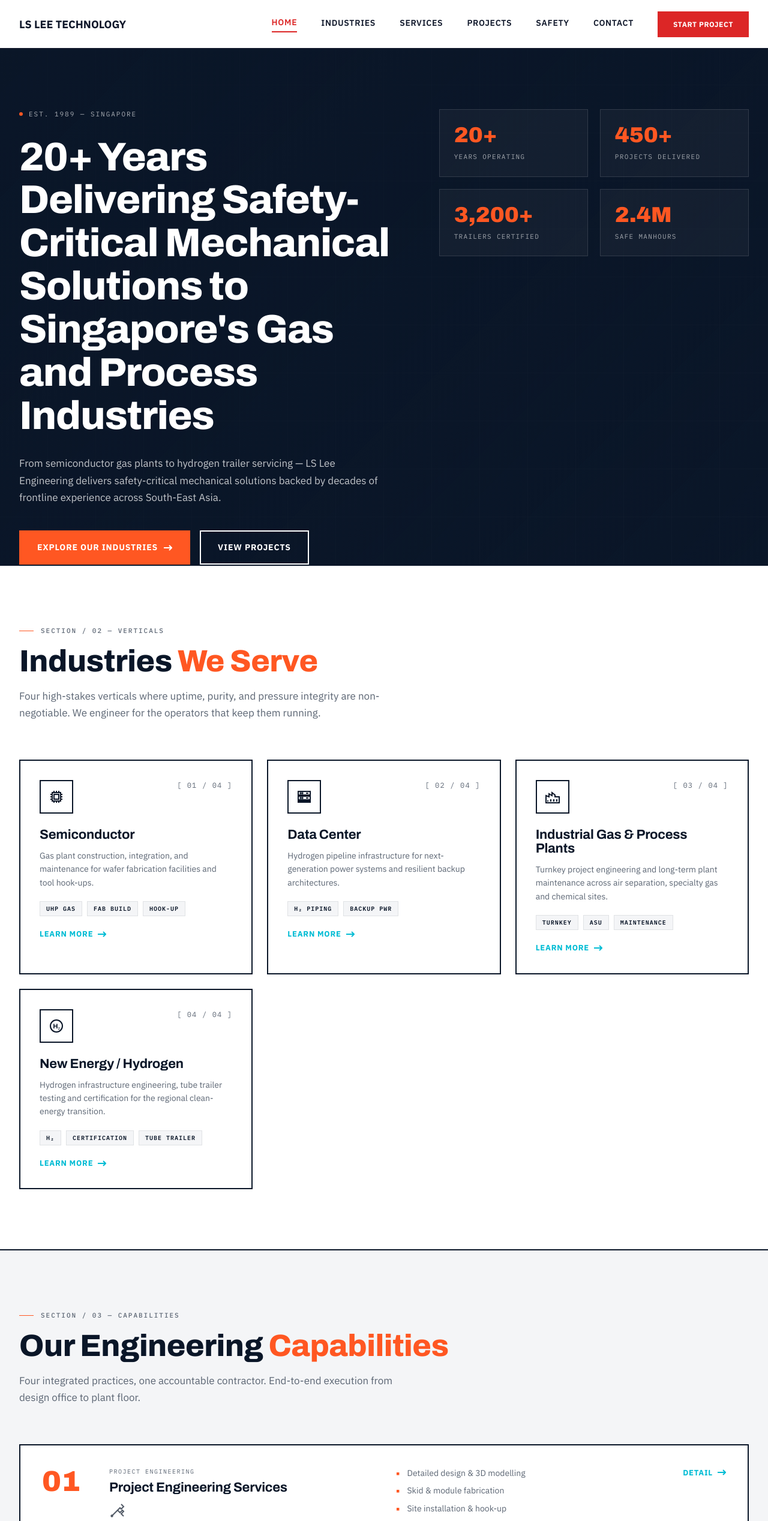
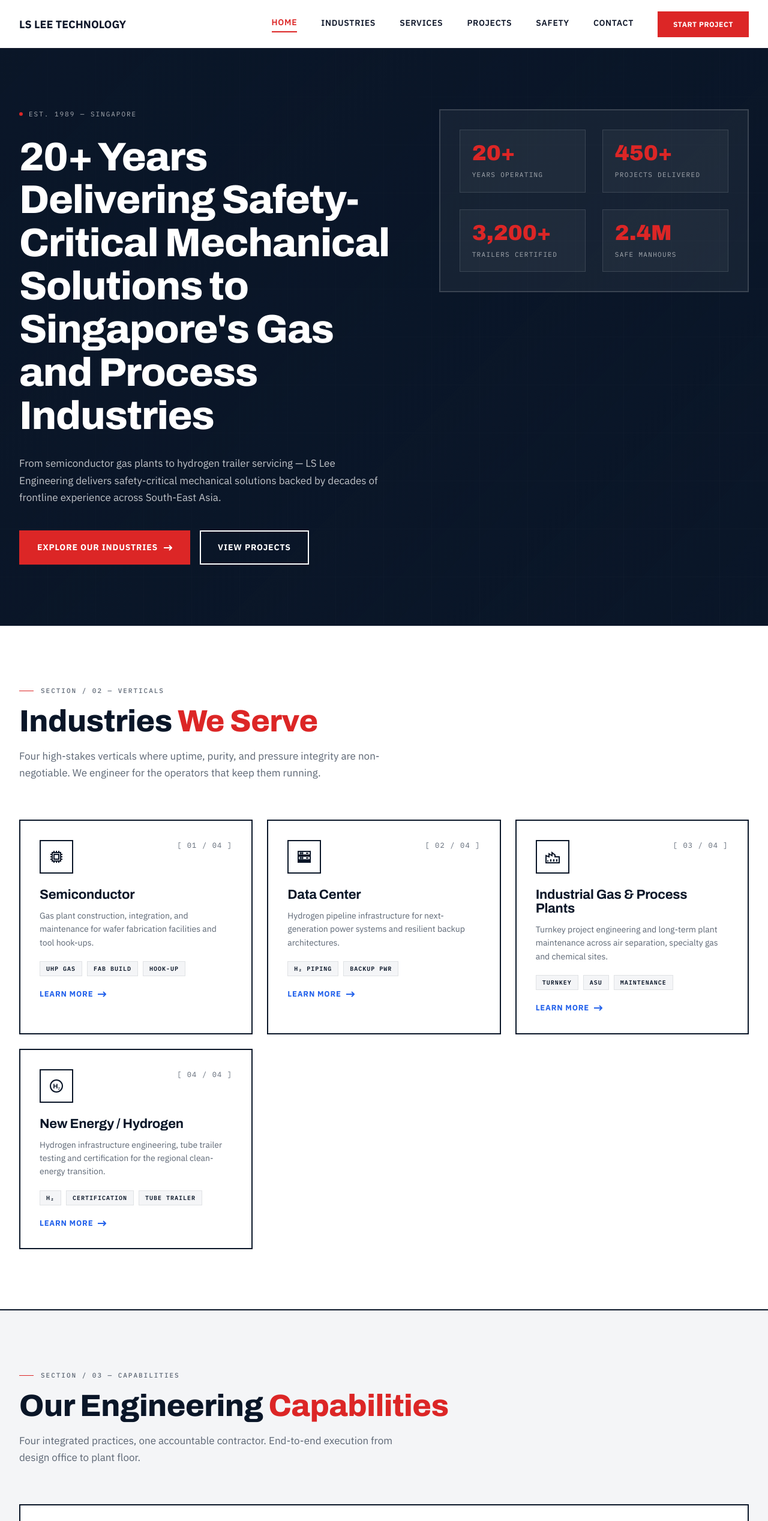
Before and after one commit to lsleewebsite/LS-LEE-TECH-2, a React (Vite) app: page /Industries#/Home in a window 1280 px wide. Shown: the top 2535 px of the page at 60% size. Built offline with nearby package versions, Linux system fonts and the light colour scheme.

Commit message:
Update index.css

```diff
--- a/src/index.css
+++ b/src/index.css
@@ -3,9 +3,9 @@
 :root {
   --navy: #0A1628;
   --navy-2: #0F1E36;
-  --orange: #FF5722;
-  --orange-2: #E64A19;
-  --teal: #00BCD4;
+  --red: #DC2626;
+  --red-2: #B91C1C;
+  --blue: #2563EB;
   --ink: #0A1628;
   --paper: #FFFFFF;
   --paper-2: #F4F5F7;
@@ -38,13 +38,11 @@
 button { font-family: inherit; cursor: pointer; }
 a { color: inherit; text-decoration: none; }
 img { max-width: 100%; display: block; }
-::selection { background: var(--orange); color: white; }
+::selection { background: var(--red); color: white; }
 
-/* Layout */
 .wrap { max-width: 1360px; margin: 0 auto; padding: 0 32px; }
 @media (max-width: 720px) { .wrap { padding: 0 20px; } }
 
-/* Section */
 .section { padding: 100px 0; border-bottom: 2px solid var(--ink); }
 .section.gray { background: var(--paper-2); }
 .section.dark { background: var(--navy); color: var(--paper); }
@@ -60,13 +58,13 @@
   margin-bottom: 16px;
   color: var(--muted);
 }
-.sec-eyebrow .bar { width: 24px; height: 1px; background: var(--orange); }
+.sec-eyebrow .bar { width: 24px; height: 1px; background: var(--red); }
 .sec-head h2 {
   font-size: clamp(36px, 4vw, 56px);
   font-weight: 800;
   margin-bottom: 16px;
 }
-.sec-head .accent { color: var(--orange); }
+.sec-head .accent { color: var(--red); }
 .sec-intro {
   font-size: 17px;
   color: var(--muted);
@@ -74,7 +72,6 @@
   line-height: 1.65;
 }
 
-/* Buttons */
 .btn {
   display: inline-flex; align-items: center; gap: 10px;
   padding: 16px 28px;
@@ -82,10 +79,10 @@
   border: 2px solid transparent; transition: all 0.15s;
   font-family: 'IBM Plex Sans', sans-serif;
 }
-.btn-primary { background: var(--orange); color: white; border-color: var(--orange); }
+.btn-primary { background: var(--red); color: white; border-color: var(--red); }
 .btn-primary:hover {
-  background: var(--orange-2);
-  border-color: var(--orange-2);
+  background: var(--red-2);
+  border-color: var(--red-2);
   transform: translate(2px, -2px);
   box-shadow: -4px 4px 0 var(--ink);
 }
@@ -94,7 +91,6 @@
 .btn .arrow { transition: transform 0.15s; }
 .btn:hover .arrow { transform: translateX(4px); }
 
-/* Hero */
 .hero {
   position: relative;
   min-height: 100vh;
@@ -126,7 +122,7 @@
   position: relative;
   z-index: 1;
   width: 100%;
-  padding: 100px 0 0;
+  padding: 100px 0;
 }
 
 .hero-grid {
@@ -153,7 +149,7 @@
 .hero-tag .dot {
   width: 6px;
   height: 6px;
-  background: var(--orange);
+  background: var(--red);
   border-radius: 50%;
 }
 
@@ -165,11 +161,11 @@
   letter-spacing: -0.02em;
 }
 .hero h1 .underline {
-  border-bottom: 4px solid var(--teal);
+  border-bottom: 4px solid var(--blue);
   padding-bottom: 4px;
 }
 .hero h1 .accent {
-  color: var(--orange);
+  color: var(--red);
 }
 
 .hero-sub {
@@ -186,13 +182,19 @@
   flex-wrap: wrap;
 }
 
+.hero-meta-container {
+  border: 2px solid rgba(255,255,255,0.15);
+  background: rgba(255,255,255,0.05);
+  padding: 32px;
+}
+
 .hero-meta {
   display: grid;
   grid-template-columns: repeat(2, 1fr);
-  gap: 20px;
+  gap: 28px;
 }
 .hero-meta > div {
-  padding: 24px;
+  padding: 20px;
   border: 1px solid rgba(255,255,255,0.12);
   background: rgba(255,255,255,0.04);
 }
@@ -200,7 +202,7 @@
   font-family: 'Archivo', sans-serif;
   font-size: 36px;
   font-weight: 900;
-  color: var(--orange);
+  color: var(--red);
   line-height: 1;
   margin-bottom: 10px;
 }
@@ -212,39 +214,6 @@
   color: rgba(255,255,255,0.6);
 }
 
-.ticker {
-  position: relative;
-  z-index: 2;
-  border-top: 1px solid rgba(255,255,255,0.12);
-  margin-top: 64px;
-}
-.ticker-row {
-  display: flex;
-  justify-content: space-between;
-  padding: 16px 0;
-  font-family: 'IBM Plex Mono', monospace;
-  font-size: 10px;
-  letter-spacing: 0.15em;
-  text-transform: uppercase;
-  color: rgba(255,255,255,0.5);
-  flex-wrap: wrap;
-  gap: 24px;
-}
-.ticker-row .live {
-  display: inline-block;
-  width: 6px;
-  height: 6px;
-  background: var(--teal);
-  border-radius: 50%;
-  margin-right: 8px;
-  animation: pulse 2s infinite;
-}
-@keyframes pulse {
-  0%, 100% { opacity: 1; }
-  50% { opacity: 0.4; }
-}
-
-/* Industries */
 .ind-grid {
   display: grid;
   grid-template-columns: repeat(auto-fit, minmax(300px, 1fr));
@@ -310,7 +279,7 @@
   font-size: 13px;
   letter-spacing: 0.06em;
   text-transform: uppercase;
-  color: var(--teal);
+  color: var(--blue);
   display: flex;
   align-items: center;
   gap: 8px;
@@ -320,7 +289,6 @@
   gap: 14px;
 }
 
-/* Services */
 .svc-grid {
   display: flex;
   flex-direction: column;
@@ -349,7 +317,7 @@
   font-family: 'Archivo', sans-serif;
   font-size: 48px;
   font-weight: 900;
-  color: var(--orange);
+  color: var(--red);
   line-height: 1;
 }
 .svc-tag {
@@ -380,7 +348,7 @@
 }
 .svc-bullets li::before {
   content: "▪";
-  color: var(--orange);
+  color: var(--red);
   font-size: 18px;
   line-height: 1.2;
 }
@@ -389,7 +357,7 @@
   font-size: 13px;
   letter-spacing: 0.06em;
   text-transform: uppercase;
-  color: var(--teal);
+  color: var(--blue);
   display: flex;
   align-items: center;
   gap: 8px;
@@ -400,7 +368,6 @@
   gap: 14px;
 }
 
-/* Group */
 .grp-intro {
   display: grid;
   grid-template-columns: 1fr 1fr;
@@ -477,7 +444,6 @@
   border: 1px solid rgba(255,255,255,0.15);
 }
 
-/* Projects */
 .prj-grid {
   display: grid;
   grid-template-columns: repeat(auto-fill, minmax(340px, 1fr));
@@ -545,7 +511,6 @@
   gap: 14px;
 }
 
-/* Safety */
 .sft-grid {
   display: grid;
   grid-template-columns: minmax(0, 0.9fr) minmax(0, 1.1fr);
@@ -635,7 +600,6 @@
   margin-top: 4px;
 }
 
-/* Contact */
 .ct-split {
   display: grid;
   grid-template-columns: 1fr 1fr;
@@ -662,7 +626,7 @@
   letter-spacing: -0.02em;
 }
 .ct-left h2 .accent {
-  color: var(--orange);
+  color: var(--red);
 }
 .ct-left .sub {
   color: rgba(255,255,255,0.75);
@@ -695,7 +659,7 @@
   font-weight: 500;
 }
 .ct-right {
-  background: var(--orange);
+  background: var(--red);
   color: var(--paper);
   padding: 64px 48px;
 }
@@ -790,9 +754,16 @@
 .form-success .check {
   width: 48px;
   height: 48px;
-  border: 2px solid var(--orange);
+  border: 2px solid var(--red);
   display: grid;
   place-items: center;
   margin: 0 auto 16px;
-  color: var(--orange);
+  color: var(--red);
 }
+
+.err {
+  font-size: 12px;
+  color: rgba(255,255,255,0.9);
+  margin-top: 6px;
+  font-weight: 600;
+}
```
